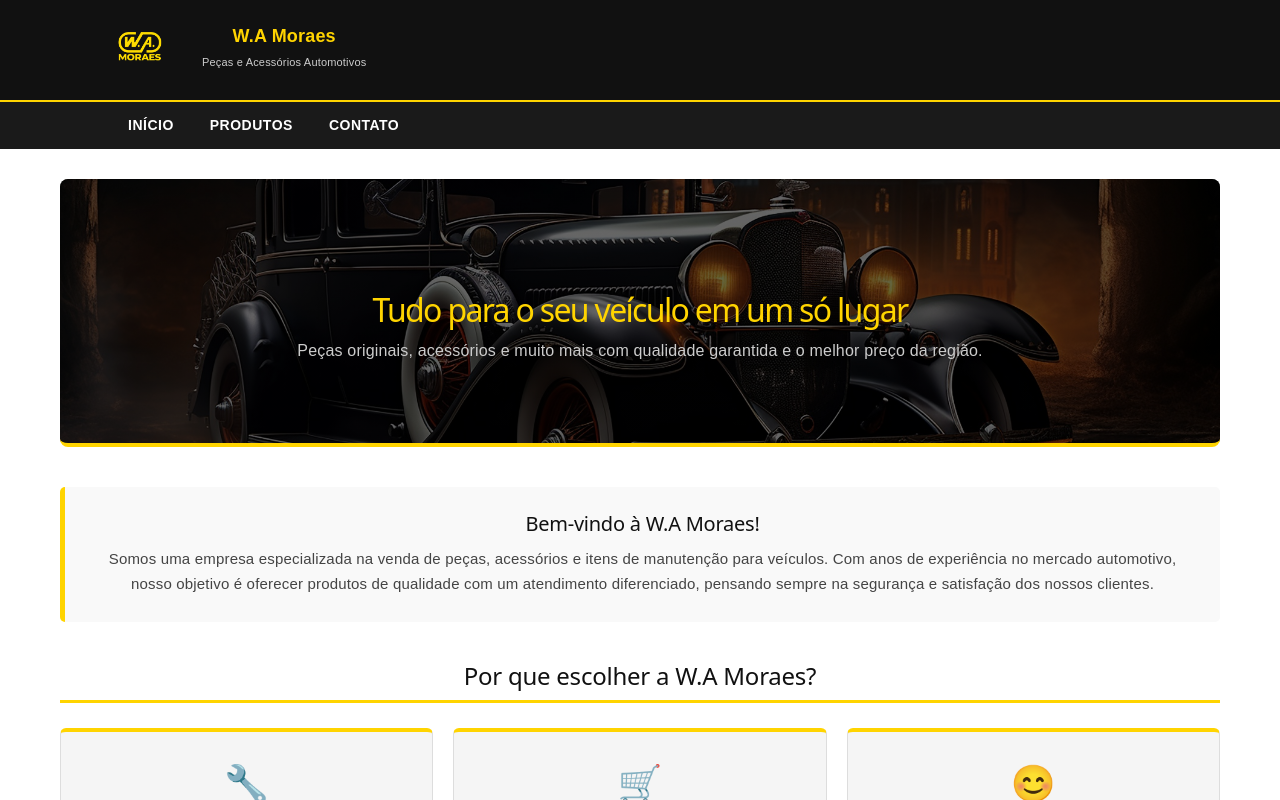
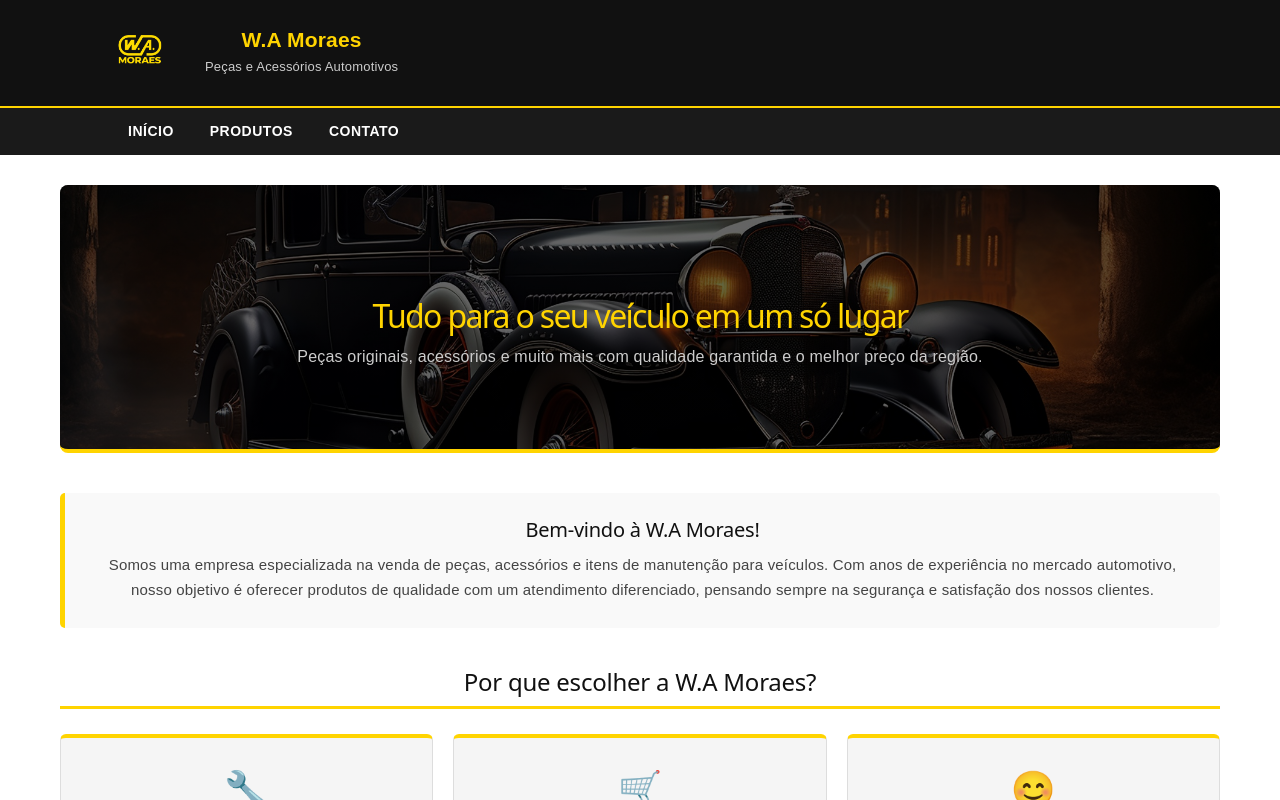
Before and after one commit to KaykyOls/wamoraeslanding, a React (Vite) app: page / in a window 1280 px wide. Shown: the top 800 px of the page. Built offline with nearby package versions, Linux system fonts and the light colour scheme.

Commit message:
style: ajusta tamanho do cabeçalho

```diff
--- a/src/style.css
+++ b/src/style.css
@@ -19,7 +19,7 @@ body {
 
 header {
     background-color: #111111;
-    padding: 15px 20px;
+    padding: 18px 20px;
     width: 100%;
 }
 
@@ -36,7 +36,7 @@ header {
 .logo {
     display: flex;
     align-items: center;
-    gap: 12px;
+    gap: 15px;
     text-decoration: none;
 }
 
@@ -50,14 +50,14 @@ header {
 .logo-texto span {
     display: block;
     color: #FFD400;
-    font-size: 18px;
+    font-size: 21px;
     font-weight: bold;
     line-height: 1.2;
 }
 
 .logo-texto small {
     color: #cccccc;
-    font-size: 11px;
+    font-size: 13px;
 }
 
 /* NAVEGAÇÃO */
```
